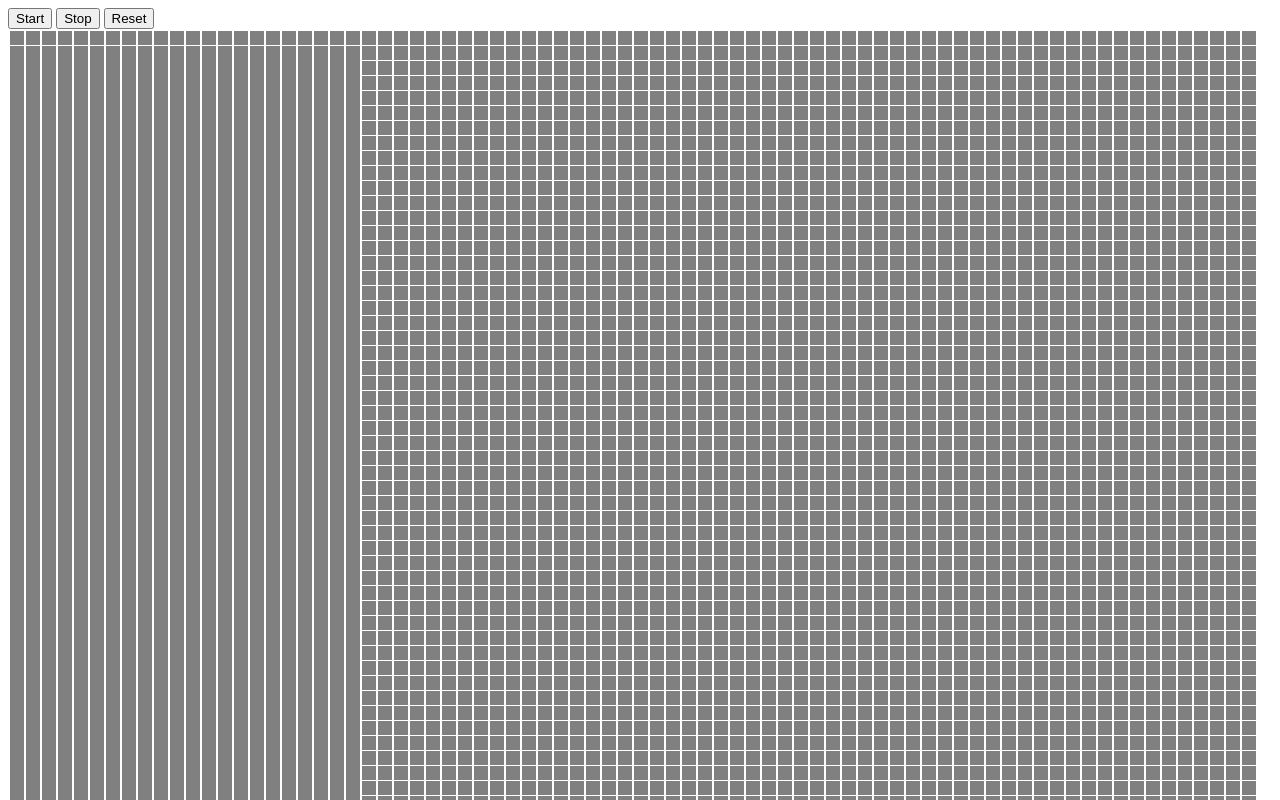
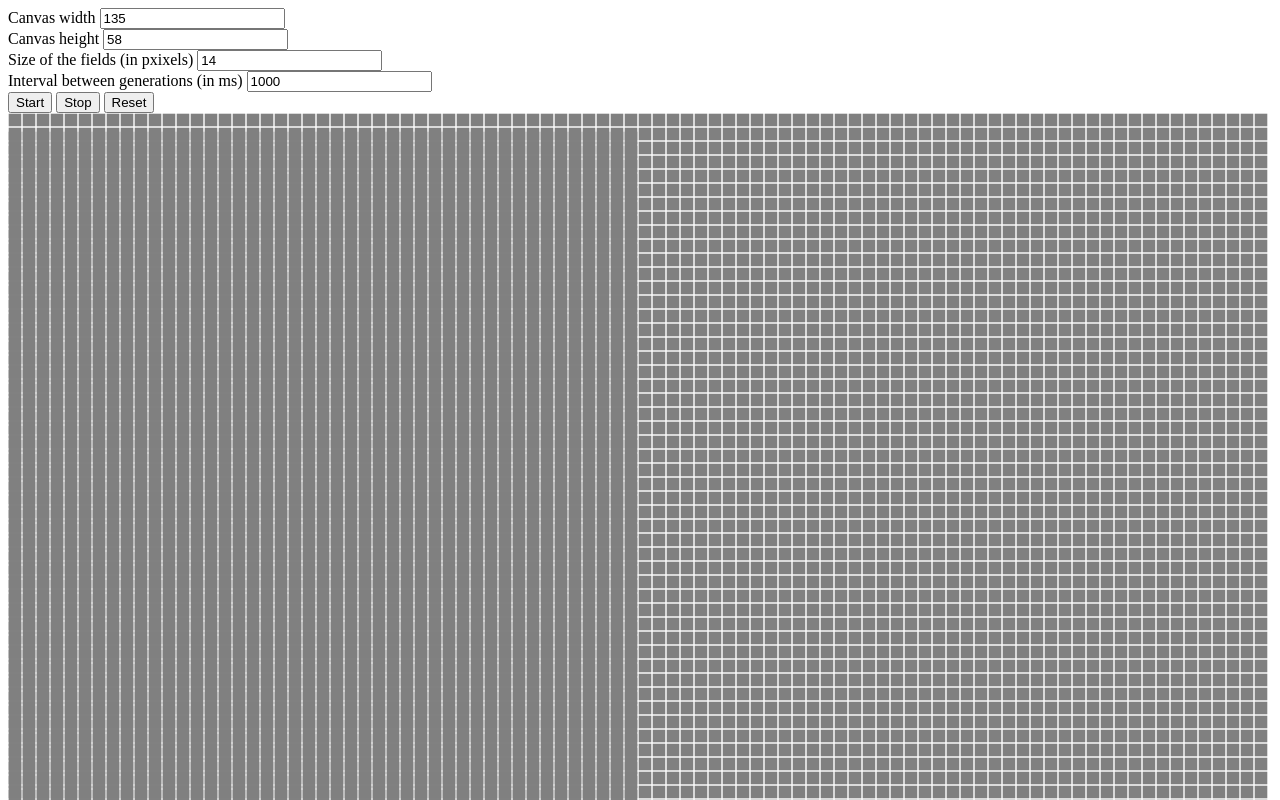
Before and after one commit to nordcomputer/GameOfLife, a plain HTML site: page index.html in a window 1280 px wide. Both pictures are taken after a click on the button "Start". Shown: the top 800 px of the page. Drawn offline with Linux system fonts and the light colour scheme.

Commit message:
[feature] working controlls

```diff
--- a/game-engine.js
+++ b/game-engine.js
@@ -1,6 +1,6 @@
 
-var widthstart=100;
-var heightstart=60;
+var widthstart = 100;
+var heightstart = 30;
 var height=widthstart;
 var width=heightstart;
 var maxcells=3;
@@ -8,6 +8,11 @@ var newborn = 3;
 var dieifsmaller = 2;
 var isMouseDown = false;
 var fieldsize = "14px";
+var myArray = new Array(1);
+var ctx = "";
+var myTimer;
+var boxes = getboxes();
+var interval;
 
 
 function drawfields(ctx,fields) {
@@ -123,7 +128,7 @@ function getcounter(fields,h,i) {
 
 function newgeneration(ctx,fields) {
 
-
+  var allfields = 0;
   var newgen = new Array(1);
   for (h = 0; h < width; h++) {
     newgen[h] = new Array(1);
@@ -131,7 +136,7 @@ function newgeneration(ctx,fields) {
 
   for (h = 0; h < width; h++) {
     for (i = 0; i < height; i++) {
-      newgen[h][i] = fields[h][i];
+        newgen[h][i] = fields[h][i];
 
         if (getcounter(fields,h,i)<dieifsmaller) {
           newgen[h][i] = false;
@@ -144,27 +149,39 @@ function newgeneration(ctx,fields) {
         if (getcounter(fields,h,i)==newborn) {
           newgen[h][i] = true;
         }
-
+        if (newgen[h][i] == true) {
+          allfields = allfields + 1;
+        }
 
 
     }
   }
-  drawfields(ctx,newgen);
-  // myArray=newgen;
-  return newgen;
+
+  drawfields(ctx, newgen);
+  if (allfields == 0) {
+    $('#pause').trigger('click');
+  }
+    return newgen;
+
 
 
 }
 
+function getboxes() {
+  boxes = $(".true");
+  return boxes;
+}
 
-$(function () {
-
-  $('body').mousedown(function() {
-      isMouseDown = true;
-  })
-  .mouseup(function() {
-      isMouseDown = false;
-  });
+function createcanvas() {
+  widthstart = $('#width').val();
+  heightstart = $('#height').val();
+  fieldsize = $('#size').val() + "px";
+  height=widthstart;
+  width=heightstart;
+  myArray = new Array(1);
+  ctx = "";
+  myTimer;
+  boxes = getboxes();
 
   $('#flaeche').append('<canvas id="canvas" height="'+height*10+'px" width="'+width*10+'px"></canvas>');
   i=0;
@@ -178,7 +195,7 @@ $(function () {
     $('#checkframe').append('<div class="liner lin-'+h+'">'+lin[h]+'</div>');
   }
 
-  var myArray = new Array(1);
+  myArray = new Array(1);
   for (h = 0; h < width; h++) {
     myArray[h] = new Array(1);
   }
@@ -196,16 +213,29 @@ $(function () {
   $('.checking').css('height', fieldsize);
   $('.liner').css('height', fieldsize);
   var canvas = document.getElementById("canvas");
-  var ctx = canvas.getContext("2d");
+  ctx = canvas.getContext("2d");
 
 
   drawfields(ctx,myArray);
+}
 
-  $('#start').click(function() {
-      let boxes = $(".true");
+$(function () {
+
+  $('body').mousedown(function() {
+      isMouseDown = true;
+  })
+  .mouseup(function() {
+      isMouseDown = false;
+  });
+
+  createcanvas();
+
+  $('#start').click(function () {
+      interval = $('#interval').val();
+      boxes = getboxes();
       boxes.each(function() {
-        let startline=$(this).data("line");
-        let startrow=$(this).data("row");
+        var startline=$(this).data("line");
+        var startrow=$(this).data("row");
         myArray[parseInt(startline)][parseInt(startrow)]=true;
       });
 
@@ -214,24 +244,32 @@ $(function () {
       var start = new Date;
 
       myArray=newgeneration(ctx,myArray);
-          var myTimer=setInterval(function() {
+          myTimer=setInterval(function() {
                 myArray=newgeneration(ctx,myArray);
-          }, 300);
+          }, interval);
 
           $('#pause').click(function() {
-
             clearInterval(myTimer);
-
           });
     });
-
 
     $('.checking').click(function() {
         $(this).toggleClass('true');
     });
 
     $('#reset').click(function() {
-      location.reload();
+      $('.true').removeClass('true');
+      $('#flaeche').empty();
+      $('#checkframe').empty();
+      createcanvas();
+      $('.checking').click(function() {
+        $(this).toggleClass('true');
+      });
+      $('.checking').mouseover(function() {
+        if (isMouseDown==true) {
+          $(this).toggleClass('true');
+        }
+      });
     });
 
     $('.checking').mouseover(function() {
--- a/index.html
+++ b/index.html
@@ -11,10 +11,19 @@
   <title>Game of life</title>
 </head>
 <body>
+  <div class="configuration">
+    <label for="width">Canvas width</label>
+    <input id="width" name="width" value="135" type="text"/><br>
+    <label for="height">Canvas height</label>
+    <input id="height" name="height" value="58" type="text"/><br>
+    <label for="size">Size of the fields (in pxixels)</label>
+    <input id="size" name="size" value="14" type="text"/><br>
+    <label for="interval">Interval between generations (in ms)</label>
+    <input id="interval" name="interval" value="1000" type="text"/>
+  </div>
   <button id="start">Start</button>
   <button id="pause">Stop</button>
   <button id="reset">Reset</button>
-
   <div id="checkframe"></div>
   <div id="flaeche"></div>
 
--- a/style.css
+++ b/style.css
@@ -1,7 +1,7 @@
 .liner {
   display:block;
   width:100;
-  margin:1px;
+
 }
 .checker {
   display:inline;
@@ -20,8 +20,9 @@
 } */
 .checking {
     display: inline-block;
-    margin: 1px;
+
     background: gray;
+    transform: scale(0.9);
 }
 
 .checking.true {
```
